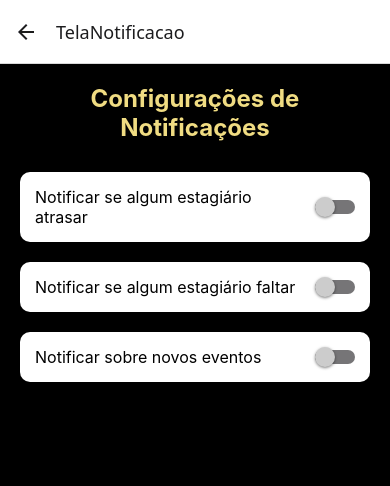
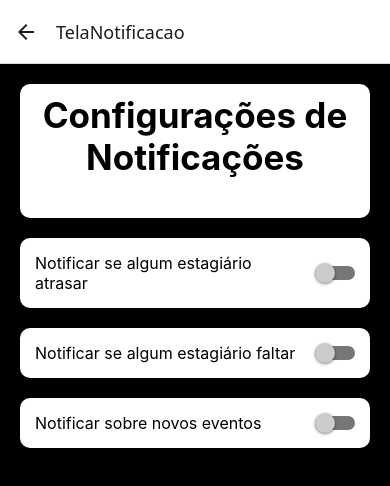
Before and after one commit to rafaeleites/T197_N24CD_Rafael_Leites, a React Native app in the folder projeto_devmoveis/: screen /TelaNotificacao in a window 390 px wide. Shown: the top 486 px of the page. Built offline with nearby package versions, Linux system fonts and the light colour scheme.

Commit message:
Organizei o rodape e melhorei o design

```diff
--- a/projeto_devmoveis/screens/TelaNotificacao.js
+++ b/projeto_devmoveis/screens/TelaNotificacao.js
@@ -8,14 +8,16 @@ function TelaNotificacao() {
 
   return (
     <View style={styles.container}>
+      <View style={styles.container_title}>
       <Text style={styles.title}>Configurações de Notificações</Text>
+      </View>
 
       <View style={styles.option}>
         <Text style={styles.optionText}>Notificar se algum estagiário atrasar</Text>
         <Switch
           value={notificacaoAtraso}
           onValueChange={setNotificacaoAtraso}
-          thumbColor={notificacaoAtraso ? '#f0dc82' : '#ccc'}
+          thumbColor={notificacaoAtraso ? '#ccc' : '#ccc'}
           trackColor={{ false: '#767577', true: '#f0dc82' }}
         />
       </View>
@@ -25,7 +27,7 @@ function TelaNotificacao() {
         <Switch
           value={notificacaoFalta}
           onValueChange={setNotificacaoFalta}
-          thumbColor={notificacaoFalta ? '#f0dc82' : '#ccc'}
+          thumbColor={notificacaoFalta ? '#ccc' : '#ccc'}
           trackColor={{ false: '#767577', true: '#f0dc82' }}
         />
       </View>
@@ -35,7 +37,7 @@ function TelaNotificacao() {
         <Switch
           value={notificacaoExtra}
           onValueChange={setNotificacaoExtra}
-          thumbColor={notificacaoExtra ? '#f0dc82' : '#ccc'}
+          thumbColor={notificacaoExtra ? '#ccc' : '#ccc'}
           trackColor={{ false: '#767577', true: '#f0dc82' }}
         />
       </View>
@@ -50,9 +52,9 @@ const styles = StyleSheet.create({
     padding: 20,
   },
   title: {
-    fontSize: 24,
+    fontSize: 35,
     fontWeight: 'bold',
-    color: '#f0dc82',
+    color: 'black',
     textAlign: 'center',
     marginBottom: 30,
   },
@@ -76,6 +78,12 @@ const styles = StyleSheet.create({
     flex: 1,
     marginRight: 10,
   },
+  container_title: {
+    backgroundColor: 'white', // Fundo dourado
+    padding: 10,
+    borderRadius: 10,
+    marginBottom: 20,
+  },
 });
 
 export default TelaNotificacao;
--- a/projeto_devmoveis/screens/TelaPerfilEstagiario.js
+++ b/projeto_devmoveis/screens/TelaPerfilEstagiario.js
@@ -60,6 +60,14 @@ const TelaPerfilEstagiarios = () => {
 
   return (
     <View style={styles.container}>
+      <View>
+        <Text style={styles.titulo}>Lista de Estagiários</Text>
+        <Text style={styles.seta}>Clique no nome para ver mais detalhes</Text>
+      </View>
+
+
+      <View >
+
         <FlatList
           data={funcionarios}
           keyExtractor={(item) => item.uid}
@@ -67,6 +75,7 @@ const TelaPerfilEstagiarios = () => {
           contentContainerStyle={funcionarios.length === 0 && styles.emptyContainer}
           ListEmptyComponent={<Text style={styles.vazio}>Nenhum funcionário encontrado</Text>}
         />
+      </View>
     </View>
   );
 };
@@ -111,6 +120,13 @@ const styles = StyleSheet.create({
     textAlign: 'center',
     marginTop: 20,
   },
+  titulo: {
+    fontSize: 35,
+    fontWeight: 'bold',
+    color: '#000',
+    textAlign: 'center',
+    marginBottom: 20,
+  },
 });
 
 export default TelaPerfilEstagiarios;
--- a/projeto_devmoveis/screens/TelaRecursos.js
+++ b/projeto_devmoveis/screens/TelaRecursos.js
@@ -42,13 +42,13 @@ function TelaRecursos() {
           <Text style={styles.buttonText}>Moderador</Text>
         </TouchableOpacity>
 
-        <TouchableOpacity style={styles.button}>
+        <TouchableOpacity style={styles.button} onPress = {() => navigation.navigate('TelaNotificacao')}>
           <MaterialCommunityIcons
-            name="information-outline"
+            name="bell"
             size={32}
             color="f0dc82"
           />
-          <Text style={styles.buttonText}>Informações</Text>
+          <Text style={styles.buttonText}>Notificações</Text>
         </TouchableOpacity>
 
         <TouchableOpacity style={styles.button}>
@@ -73,19 +73,20 @@ function TelaRecursos() {
         </TouchableOpacity>
       </View>
 
-      {/* Rodapé com ícones */}
+       {/* Rodapé (USAR IGUAL EM TODAS AS TELAS) */}
       <View style={styles.footer}>
-        <TouchableOpacity onPress={() => navigation.navigate('TelaRecursos')}>
-          <MaterialCommunityIcons name="cog-outline" size={30} color="#000" />
+
+        <TouchableOpacity onPress={() => navigation.navigate('TelaRequisicoes')}>
+          <MaterialCommunityIcons name="comment-text-multiple" size={30} color="#000" />
+          {/* Comentários */}
         </TouchableOpacity>
-
-        <TouchableOpacity onPress={() => navigation.navigate('TelaNotificacao')}>
-          <MaterialCommunityIcons name="bell-outline" size={30} color="#000" />
+        <TouchableOpacity onPress={() => navigation.navigate('TelaPerfilEstagiario')}>
+          <MaterialCommunityIcons name="account-group" size={30} color="#000" />
+          {/* Pessoas */}
         </TouchableOpacity>
-
         <TouchableOpacity onPress={() => navigation.navigate('TelaPerfil')}>
           <MaterialCommunityIcons
-            name="account-circle-outline"
+            name="account-circle-outline" //Foto de perfil
             size={30}
             color="#000"
           />
--- a/projeto_devmoveis/screens/TelaRequisicoes.js
+++ b/projeto_devmoveis/screens/TelaRequisicoes.js
@@ -4,10 +4,8 @@ import MaterialCommunityIcons from 'react-native-vector-icons/MaterialCommunityI
 import { useNavigation } from '@react-navigation/native';
 
 const cor1 = '#000000'; //preto
-const cor2 = "#f0dc82"; //dourado
-const cor3 = '2F2F2F'; // Cinza
-const cor4 = 'F5F5DC'; // Bege
-const cor5 = 'B8860B'; // dourado2
+const cor2 = "black"; //dourado
+
 
 export default function TelaRequisicoes() {
   const navigation = useNavigation();
@@ -42,12 +40,9 @@ export default function TelaRequisicoes() {
         ))}
       </ScrollView>
 
-      {/* Rodapé com ícones */}
+      {/* Rodapé (USAR IGUAL EM TODAS AS TELAS) */}
       <View style={styles.footer}>
-        <TouchableOpacity onPress={() => navigation.navigate('TelaRecursos')}>
-          <MaterialCommunityIcons name="cog-outline" size={30} color="#000" />
-          {/* Engrenagem */}
-        </TouchableOpacity>
+
         <TouchableOpacity onPress={() => navigation.navigate('TelaRequisicoes')}>
           <MaterialCommunityIcons name="comment-text-multiple" size={30} color="#000" />
           {/* Comentários */}
```
Lines whose indentation alone changed are shown as unchanged.
